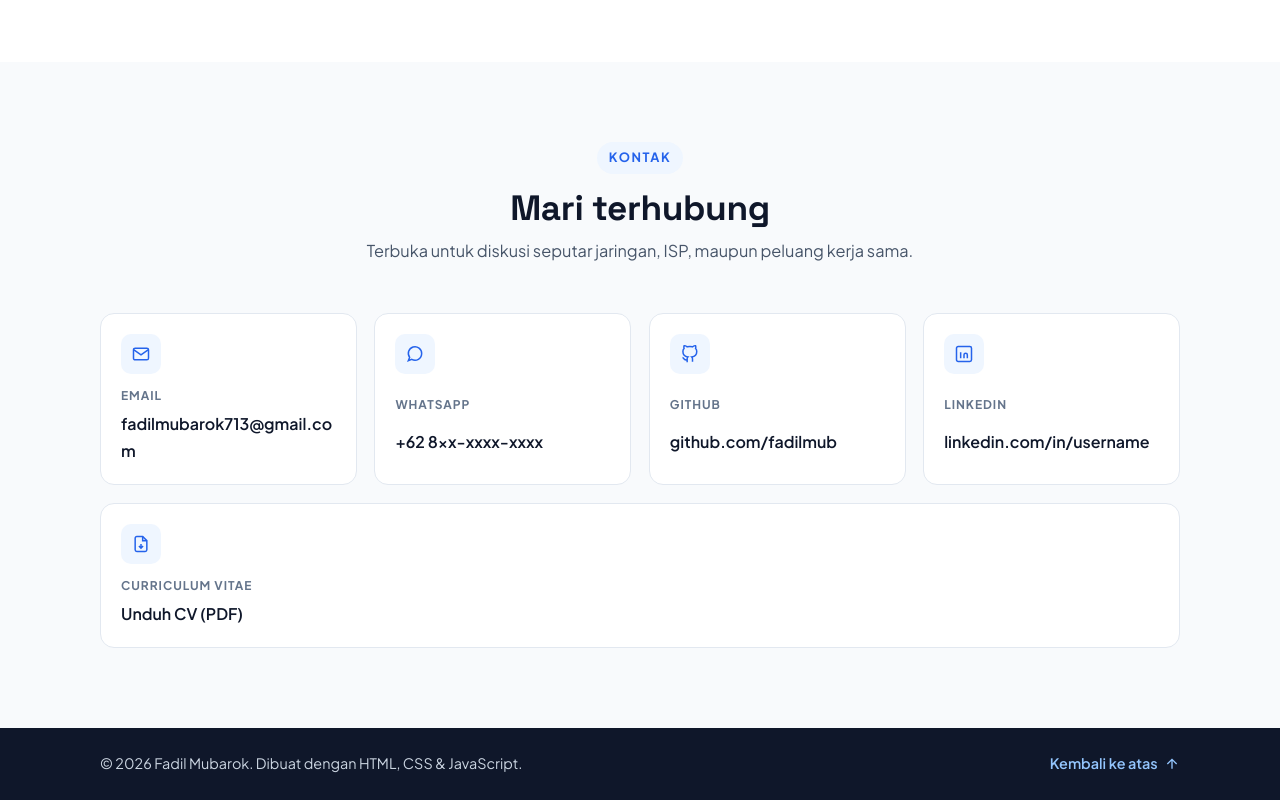
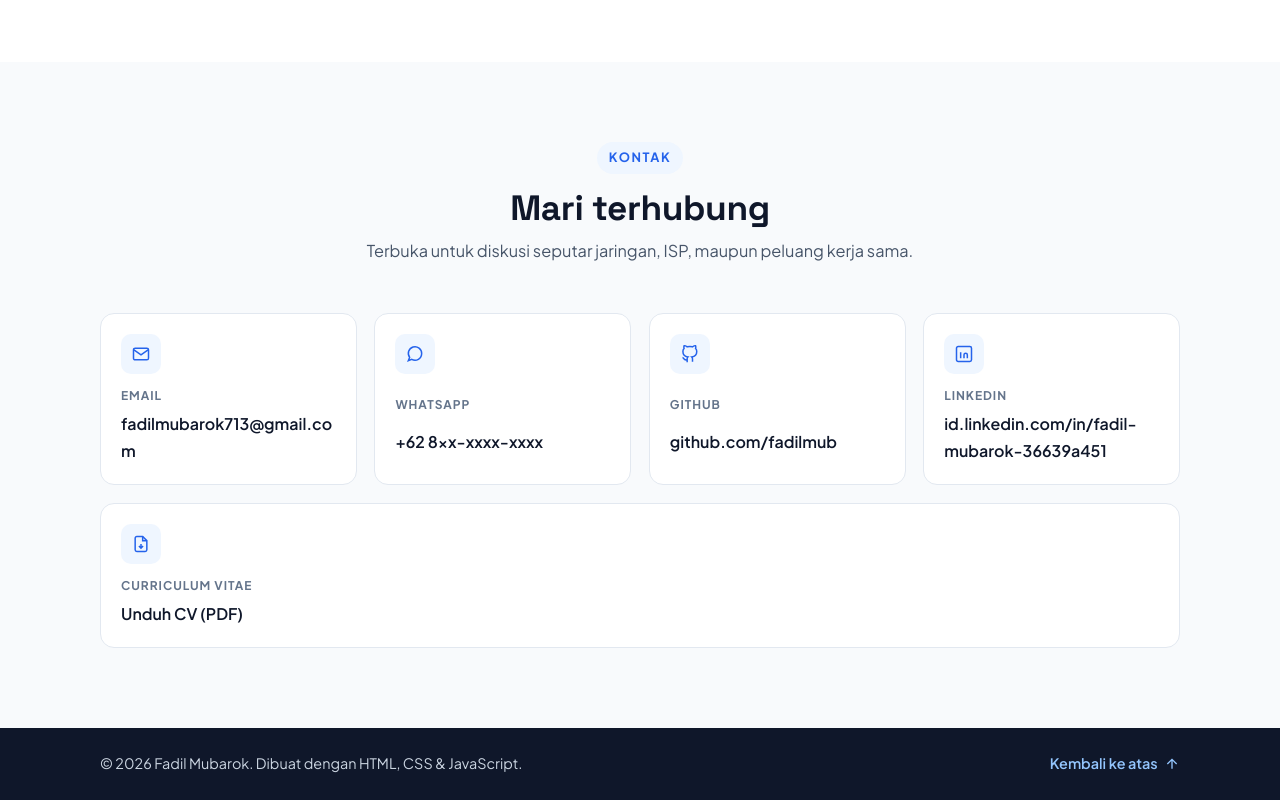
Before and after one commit to fadilmub/porto, a plain HTML site: page index.html in a window 1280 px wide. Shown: the part 4256-5056 px from the top of the page. Drawn offline with Linux system fonts and the light colour scheme.

Commit message:
Perbaiki tautan LinkedIn di kontak (profil asli Fadil Mubarok)

```diff
--- a/index.html
+++ b/index.html
@@ -661,7 +661,7 @@
             <span class="contact-card__value">github.com/fadilmub</span>
           </a>
 
-          <a class="contact-card reveal" href="https://linkedin.com/in/username" target="_blank" rel="noopener noreferrer">
+          <a class="contact-card reveal" href="https://id.linkedin.com/in/fadil-mubarok-36639a451" target="_blank" rel="noopener noreferrer">
             <span class="contact-card__icon" aria-hidden="true">
               <svg viewBox="0 0 24 24" fill="none" stroke="currentColor" stroke-width="1.8">
                 <rect x="3" y="3" width="18" height="18" rx="2"/>
@@ -669,7 +669,7 @@
               </svg>
             </span>
             <span class="contact-card__label">LinkedIn</span>
-            <span class="contact-card__value">linkedin.com/in/username</span>
+            <span class="contact-card__value">id.linkedin.com/in/fadil-mubarok-36639a451</span>
           </a>
 
           <a class="contact-card contact-card--wide reveal" href="assets/cv-fadil-mubarok.pdf" download>
```
